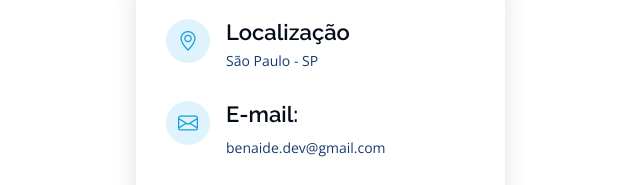
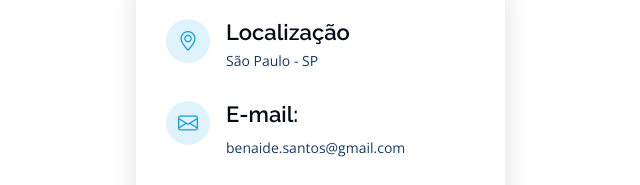
Before and after one commit to benaide/portfolio, a plain HTML site: page index.html in a window 1280 px wide. Shown: the part 5572-5757 px from the top of the page, 194-834 px from the left. Drawn offline with nearby package versions, Linux system fonts and the light colour scheme.

Commit message:
Update index.html
Alterações

```diff
--- a/index.html
+++ b/index.html
@@ -555,7 +555,7 @@
               <div class="email">
                 <i class="bi bi-envelope"></i>
                 <h4>E-mail:</h4>
-                <p>benaide.dev@gmail.com</p>
+                <p>benaide.santos@gmail.com</p>
               </div>
 
               <div class="phone">
```
